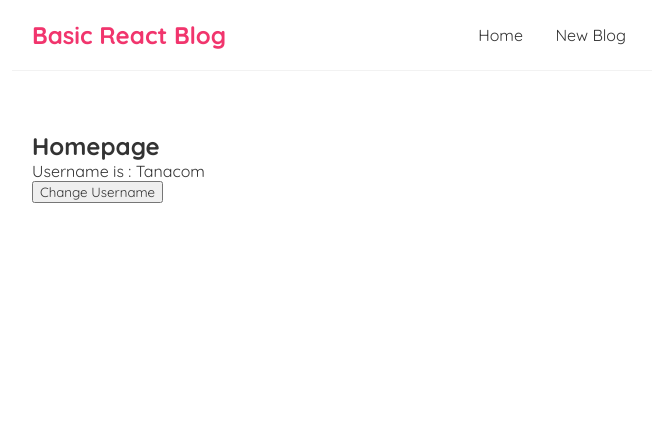
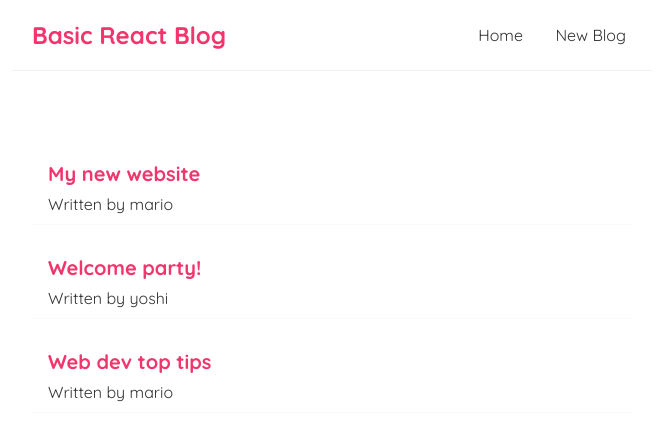
Before and after one commit to TandohAnthonyNwiAckah/basic_blog_react, a React (Create React App) app: page / in a window 1280 px wide. Shown: the top 440 px of the page, without its empty margins (308-964 px from the left). Built offline with nearby package versions, Linux system fonts and the light colour scheme.

Commit message:
commit blogs lists

```diff
--- a/src/Home.js
+++ b/src/Home.js
@@ -1,26 +1,25 @@
 import { useState } from "react";
 
 const Home = () => {
-  // let user = "Tanacom";
-
-  //  Making it reactive using useState Hook
-  const [name, setName] = useState("Tanacom");
-
-  const handleClick = () => {
-    // user = "Tony";
-    // console.log(user);
-    // console.log(user, e);
-
-    setName("Tony");
-  };
+  const [blogs, setBlogs] = useState([
+    { title: "My new website", body: "lorem ipsum...", author: "mario", id: 1 },
+    { title: "Welcome party!", body: "lorem ipsum...", author: "yoshi", id: 2 },
+    {
+      title: "Web dev top tips",
+      body: "lorem ipsum...",
+      author: "mario",
+      id: 3,
+    },
+  ]);
 
   return (
     <div className="home">
-      <h2>Homepage</h2>
-
-      <p>Username is : {name}</p>
-
-      <button onClick={handleClick}>Change Username </button>
+      {blogs.map((blog) => (
+        <div className="blog-preview" key={blog.id}>
+          <h2>{blog.title}</h2>
+          <p>Written by {blog.author}</p>
+        </div>
+      ))}
     </div>
   );
 };
--- a/src/index.css
+++ b/src/index.css
@@ -40,3 +40,20 @@
   margin: 40px auto;
   padding: 20px;
 }
+
+
+
+/* blog previews / list */
+.blog-preview {
+  padding: 10px 16px;
+  margin: 20px 0;
+  border-bottom: 1px solid #fafafa;
+}
+.blog-preview:hover {
+  box-shadow: 1px 3px 5px rgba(0,0,0,0.1);
+}
+.blog-preview h2 {
+  font-size: 20px;
+  color: #f1356d;
+  margin-bottom: 8px;
+}
```
